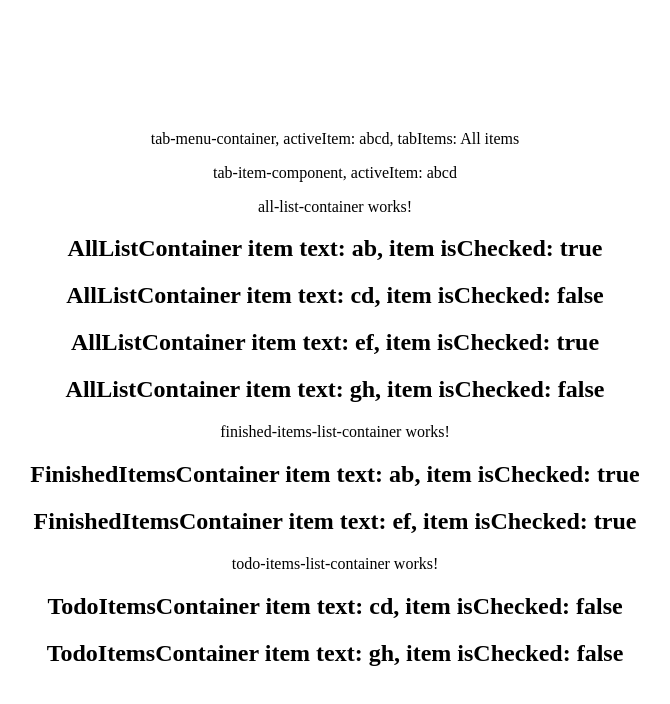
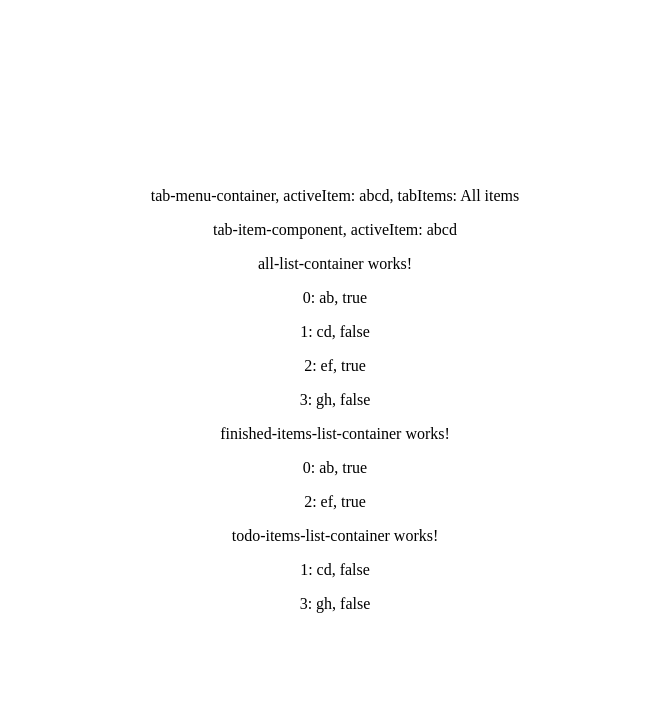
Before and after one commit to jj-jakub/AngularTodoList, an Angular app: page / in a window 1280 px wide. Shown: the top 704 px of the page, without its empty margins (305-975 px from the left). Built offline with nearby package versions, Linux system fonts and the light colour scheme.

Commit message:
Develop other containers, use ListItem

```diff
--- a/src/app/ components/all-list-container/all-list-container.component.html
+++ b/src/app/ components/all-list-container/all-list-container.component.html
@@ -1,5 +1,5 @@
 <p>all-list-container works!</p>
 
-<div *ngFor="let item of items">
-    <h2> AllListContainer item text: {{item.text}}, item isChecked: {{item.isChecked}}</h2>
+<div *ngFor="let item of items; index as i">
+    <app-list-item [elementNumber]="i" [item]="item"></app-list-item>
 </div>
--- a/src/app/ components/finished-items-list-container/finished-items-list-container.component.html
+++ b/src/app/ components/finished-items-list-container/finished-items-list-container.component.html
@@ -1,5 +1,5 @@
 <p>finished-items-list-container works!</p>
 
-<div *ngFor="let item of items">
-    <h2 *ngIf="item.isChecked"> FinishedItemsContainer item text: {{item.text}}, item isChecked: {{item.isChecked}}</h2>
+<div *ngFor="let item of items; index as i">
+    <app-list-item *ngIf="item.isChecked" [elementNumber]="i" [item]="item"></app-list-item>
 </div>
--- a/src/app/ components/list-item/list-item.component.html
+++ b/src/app/ components/list-item/list-item.component.html
@@ -1 +1 @@
-<p>list-item works!</p>
+<p>{{elementNumber}}: {{item.text}}, {{item.isChecked}}</p>
--- a/src/app/ components/list-item/list-item.component.ts
+++ b/src/app/ components/list-item/list-item.component.ts
@@ -1,4 +1,5 @@
-import { Component, OnInit } from '@angular/core';
+import { Component, Input, OnInit } from '@angular/core';
+import Item from '../../Item'
 
 @Component({
   selector: 'app-list-item',
@@ -7,6 +8,9 @@ import { Component, OnInit } from '@angular/core';
 })
 export class ListItemComponent implements OnInit {
 
+  @Input() elementNumber!: number
+  @Input() item!: Item;
+
   constructor() { }
 
   ngOnInit(): void {
--- a/src/app/ components/todo-items-list-container/todo-items-list-container.component.html
+++ b/src/app/ components/todo-items-list-container/todo-items-list-container.component.html
@@ -1,5 +1,5 @@
 <p>todo-items-list-container works!</p>
 
-<div *ngFor="let item of items">
-    <h2 *ngIf="!item.isChecked"> TodoItemsContainer item text: {{item.text}}, item isChecked: {{item.isChecked}}</h2>
+<div *ngFor="let item of items; index as i">
+    <app-list-item *ngIf="!item.isChecked" [elementNumber]="i" [item]="item"></app-list-item>
 </div>
```
